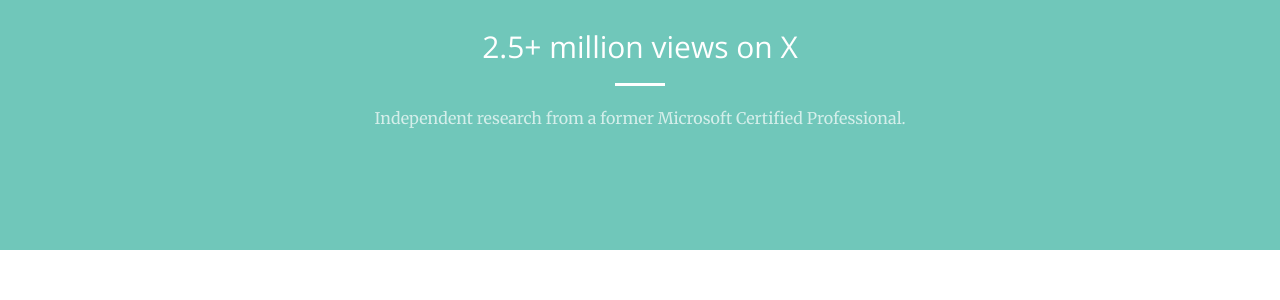
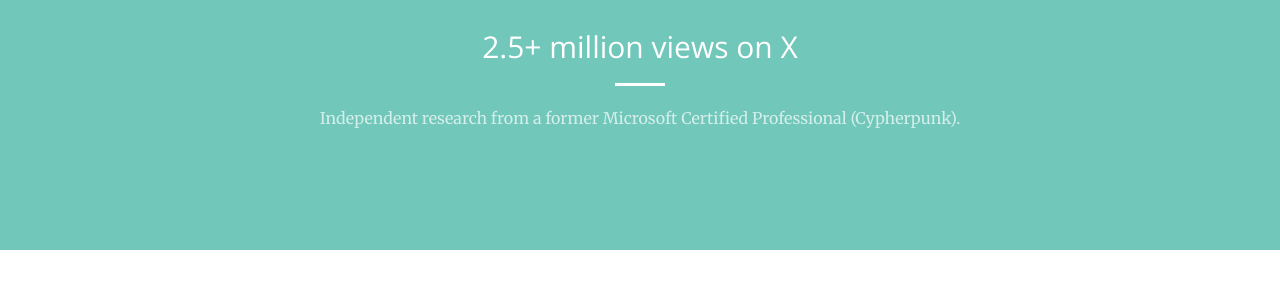
Before and after one commit to cliffc2/cliffc2.github.io, a Jekyll site: the page built from index.html, in a window 1280 px wide and 900 px high, scrolled down 818 px. Shown: the part 152-452 px from the top of the window. Built offline with Jekyll 4.4.1, drawn with Linux system fonts in a browser that asks for light colours; Markdown is read by kramdown in place of the engine named in the settings.

Commit message:
Update about.html

```diff
--- a/_includes/about.html
+++ b/_includes/about.html
@@ -4,7 +4,7 @@
             <div class="col-lg-8 col-lg-offset-2 text-center">
                 <h2 class="section-heading">2.5+ million views on X</h2>
                 <hr class="light">
-                <p class="text-faded">Independent research from a former Microsoft Certified Professional.</p>
+                <p class="text-faded">Independent research from a former Microsoft Certified Professional (Cypherpunk).</p>
 
 
 
```
